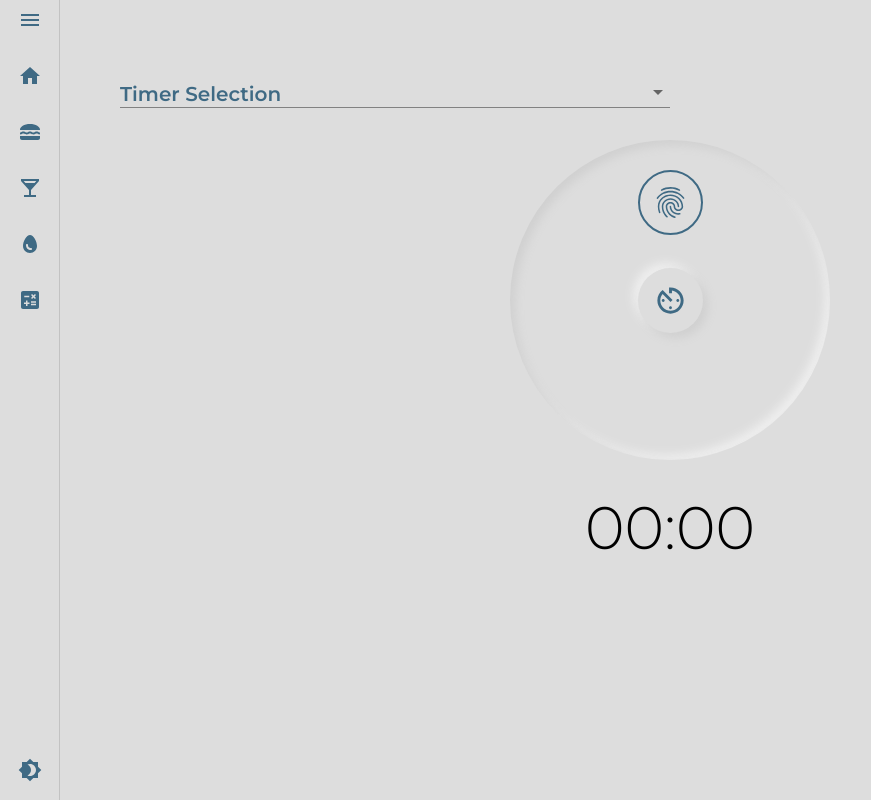
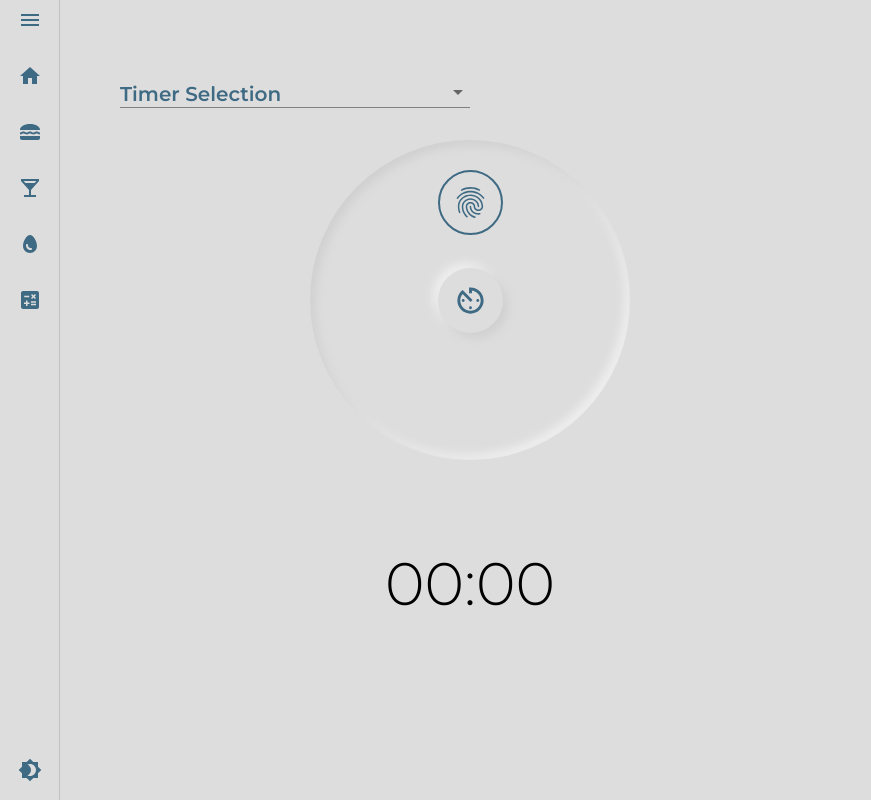
Before and after one commit to JLinkous15/portfolio_v2, a React (Vite) app in the folder frontend/: page /timer in a window 1280 px wide. Shown: the whole page, without its empty margins (0-871 px from the left). Built offline with nearby package versions, Linux system fonts and the light colour scheme.

Commit message:
timer pauses

```diff
--- a/frontend/src/components/Nav/Navbar.tsx
+++ b/frontend/src/components/Nav/Navbar.tsx
@@ -38,7 +38,7 @@ const ContentBox = styled(Box, {
   shouldForwardProp: (prop) => prop !== 'open',
 })<ContentBox>(({ theme, open }) => ({
   width: '100%',
-  minWidth: '500px',
+  minWidth: '400px',
   paddingLeft: measurements.navbarSize * 2,
   paddingTop: measurements.navbarSize,
   paddingRight: measurements.navbarSize,
@@ -62,7 +62,7 @@ export const Navbar = ({ children }: NavbarProps) => {
   const navigate = useNavigate()
 
   useEffect(() => {
-    if (isUltrawide) setOpen(true)
+    setOpen(isUltrawide)
   }, [isUltrawide])
 
   const navigationLinks: NavLinkType = [
@@ -96,7 +96,7 @@ export const Navbar = ({ children }: NavbarProps) => {
   return (
     <BrowserBox>
       {!isMobile ? (
-        <NavDrawer navLinks={navigationLinks} />
+        <NavDrawer open={isUltrawide || open} navLinks={navigationLinks} />
       ) : (
         <NavbarAppBar navLinks={navigationLinks} />
       )}
--- a/frontend/src/components/Nav/NavbarDrawer.tsx
+++ b/frontend/src/components/Nav/NavbarDrawer.tsx
@@ -84,7 +84,7 @@ export const NavDrawer = ({navLinks, ...props}: NavDrawerProps) => {
             {navLinks.map((link, index) => (
               <ListItem key={index} onClick={link.onClick} disableGutters>
                 <IconButton
-                  sx={!open ? { width: '100%'} : {}}
+                  sx={!open ? { width: '100%'} : {marginLeft: 1.4}}
                 >
                   {link.icon}
                 </IconButton>
--- a/frontend/src/pages/Timer/Timer.tsx
+++ b/frontend/src/pages/Timer/Timer.tsx
@@ -1,4 +1,4 @@
-import { MenuItem, Stack, TextField, Typography, useTheme } from '@mui/material'
+import { Button, MenuItem, Stack, TextField, Typography, useTheme } from '@mui/material'
 import { Reducer, useEffect, useReducer, useRef, useState } from 'react'
 import { TimerKnob } from './TimerKnob'
 import { TimerType } from './timerTypes'
@@ -108,13 +108,17 @@ const timerReducer = (
       }
       return state
     case TimerType.TimerActionEnum.RESET:
+      clearInterval(action.value)
       return initialTimer
     case TimerType.TimerActionEnum.OPTIMISTIC_START:
       return {...state, isCounting: true}
+    case TimerType.TimerActionEnum.PAUSE:
+      clearInterval(action.value)
+      return {...state, isCounting: false}
     case TimerType.TimerActionEnum.START:
-      const newDuration = state.duration - milliseconds
-      const newAngle = (newDuration * 360 / state.totalTime)
-      return { ...state, duration: newDuration, relativeAngle: newAngle, timer: timeParser(newDuration), isCounting: true }
+        const newDuration = state.duration - milliseconds
+        const newAngle = (newDuration * 360 / state.totalTime)
+        return { ...state, duration: newDuration, relativeAngle: newAngle, timer: timeParser(newDuration), isCounting: true }
     default:
       return state
   }
@@ -136,8 +140,6 @@ export const Timer = () => {
     TimerIntervalRef.current = undefined
   }
 
-  console.log(TimerIntervalRef.current)
-
   const setTimerDrag = (newTime: {
     duration: number,
     totalTime: number,
@@ -150,16 +152,17 @@ export const Timer = () => {
   }, [])
 
   const handleButton = () => {
-    if (TimerIntervalRef.current) {
-      dispatch({ type: TimerType.TimerActionEnum.RESET })
-      clearInterval(TimerIntervalRef.current)
-      TimerIntervalRef.current = undefined
-    } else {
+    if (!newTimer.isCounting && newTimer.duration > 0) {
       dispatch({type: TimerType.TimerActionEnum.OPTIMISTIC_START})
       const id = setInterval(() => {
           dispatch({ type: TimerType.TimerActionEnum.START })
       }, milliseconds)
       TimerIntervalRef.current = id
+    } else if (newTimer.isCounting && newTimer.duration > 0) {
+      dispatch({type: TimerType.TimerActionEnum.PAUSE, value: TimerIntervalRef.current})
+      TimerIntervalRef.current = undefined
+    } else {
+      return
     }
   }
 
@@ -192,11 +195,15 @@ export const Timer = () => {
         setTimerPreset(newTimePreset)
       }
     }
+  }
 
+  const handleClear = () => {
+          dispatch({ type: TimerType.TimerActionEnum.RESET, value: TimerIntervalRef.current })
+      TimerIntervalRef.current = undefined
   }
 
   return (
-    <Stack direction="column" alignItems="center" spacing={4}>
+    <Stack direction="column" alignItems="center" spacing={4} maxWidth={"700px"}>
       <Stack direction="row" spacing={2} width="100%">
         <TextField
           select
@@ -259,9 +266,22 @@ export const Timer = () => {
         setTimerDrag={setTimerDrag}
         handleButton={handleButton}
       />
-      <Typography variant="h2" sx={{ font: 'Space Mono' }}>
-        {newTimer.timer}
-      </Typography>
+      <Stack direction="column" alignItems={"center"} spacing={2}>
+        <Typography variant="h2" sx={{ font: 'Space Mono', paddingTop: 7 }}>
+          {newTimer.timer}
+        </Typography>
+        {(newTimer.duration > 999) &&
+          <Button variant="tactile" onClick={handleClear} sx={{position: 'absolute'}}>
+            Clear
+          </Button>
+        }
+        {timerType.body &&
+          <Typography variant="body1" sx={{ font: 'Space Mono', paddingTop: 2 }}>
+            {timerType.body}
+          </Typography>
+        }
+
+      </Stack>
     </Stack>
   )
 }
--- a/frontend/src/pages/Timer/TimerKnob.tsx
+++ b/frontend/src/pages/Timer/TimerKnob.tsx
@@ -1,6 +1,7 @@
 import AvTimerIcon from '@mui/icons-material/AvTimer'
 import ClearIcon from '@mui/icons-material/Clear'
 import FingerprintIcon from '@mui/icons-material/Fingerprint'
+import PauseIcon from '@mui/icons-material/Pause';
 import { Stack, styled } from '@mui/material'
 import { useRef, useState } from 'react'
 import { TactileIconButton } from '../../components/Common/TactileIconButton'
@@ -153,11 +154,14 @@ export const TimerKnob = ({
           height: `${knobHandSize}px`,
         }}
       >
-        {!timer.isCounting ? (
+        {!timer.isCounting && timer.duration >= 0 ? (
           <AvTimerIcon fontSize="large" />
-        ) : (
+        ) : timer.isCounting && timer.duration > 0 ? (
+          <PauseIcon fontSize="large" />
+        ) :  (
           <ClearIcon fontSize="large" />
-        )}
+        )
+      }
       </TactileIconButton>
     </TimerKnobHousing>
   )
--- a/frontend/src/pages/Timer/timerTypes.ts
+++ b/frontend/src/pages/Timer/timerTypes.ts
@@ -3,7 +3,8 @@ export namespace TimerType {
     SET = 'set',
     START = 'start',
     RESET = 'reset',
-    OPTIMISTIC_START = 'optimistic start'
+    OPTIMISTIC_START = 'optimistic start',
+    PAUSE = 'pause'
   }
 
   export enum TimerEnum {
--- a/frontend/src/theme.tsx
+++ b/frontend/src/theme.tsx
@@ -6,7 +6,7 @@ import { createContext, useEffect, useMemo, useState } from 'react'
 
 export const measurements = {
   navbarSize: 60,
-  navbarAdd: 130,
+  navbarAdd: 150,
 }
 
 //palette options
```
